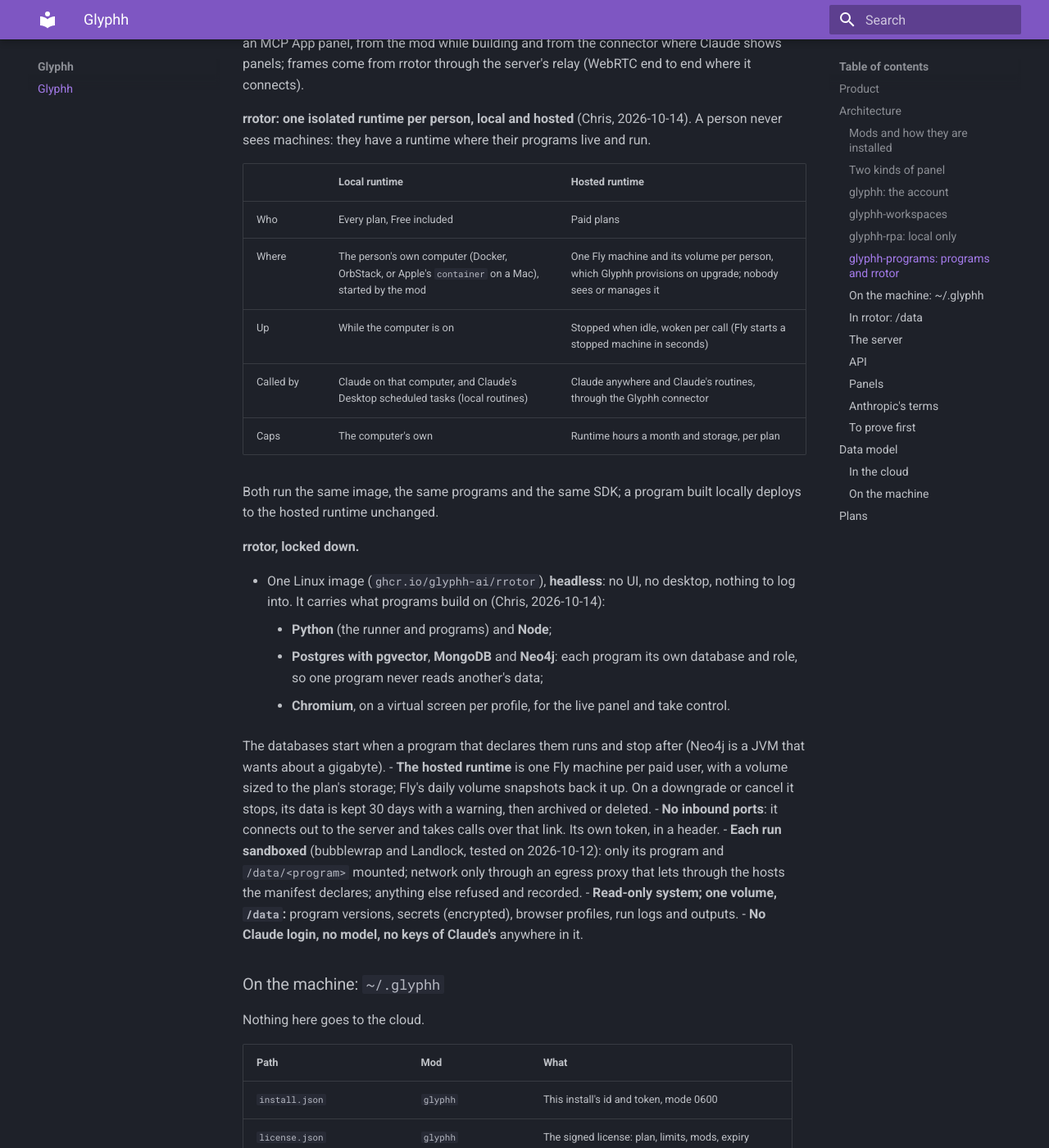
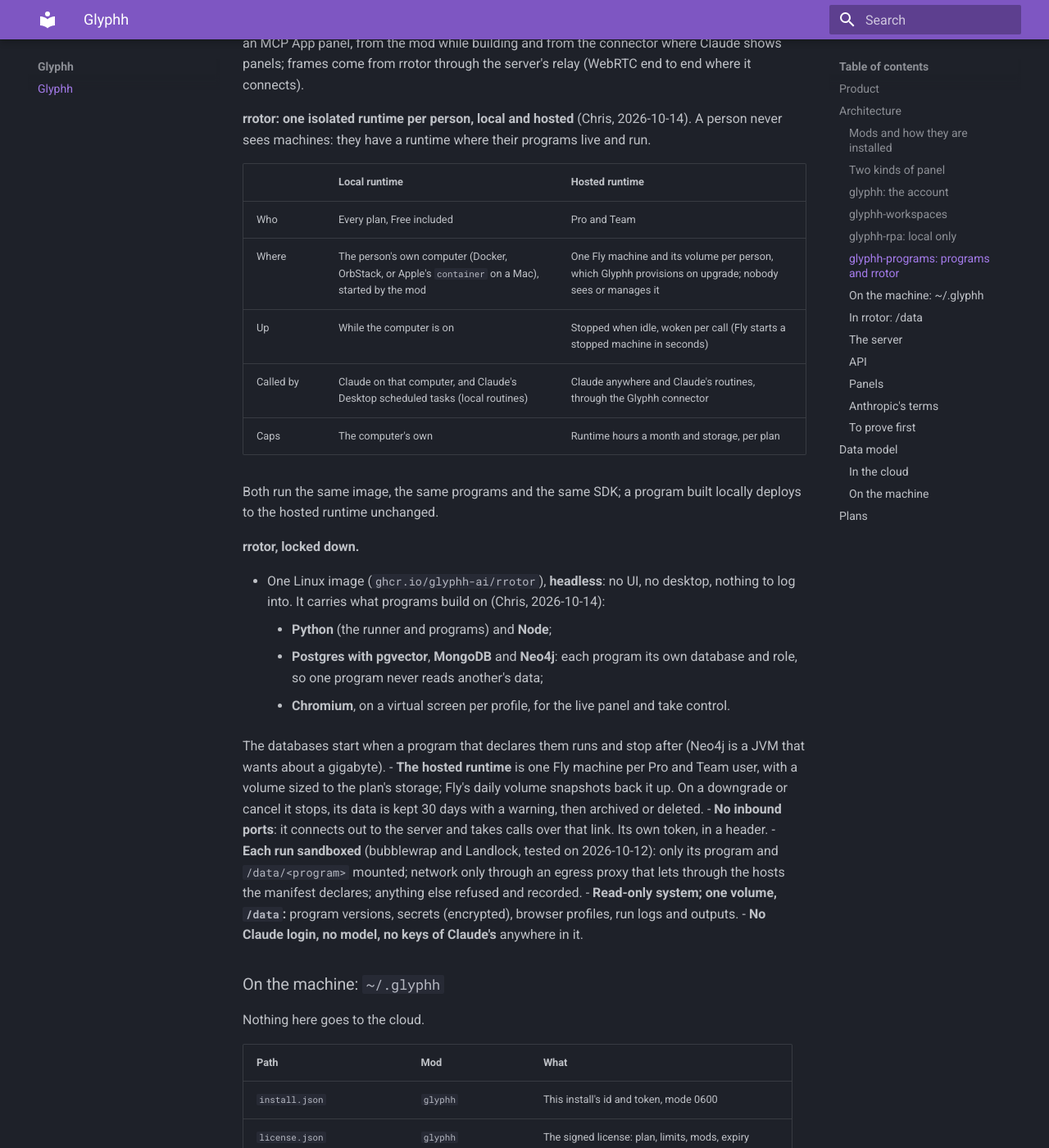
Before and after one commit to glyphh-ai/server, an MkDocs documentation site: the page built from docs/architecture.md, in a window 1280 px wide and 1400 px high, scrolled down 6042 px. Shown: the whole window at 82% size. Built offline with MkDocs 1.6.1 and Material for MkDocs 9.7.7, drawn with Linux system fonts in a browser that asks for light colours; some of the changed text lies outside the part shown.

Commit message:
Architecture: the hosted runtime only with Pro and Team (Chris, 2026-10-14)
Co-Authored-By: Claude Opus 5.5 <noreply@anthropic.com>

```diff
--- a/docs/architecture.md
+++ b/docs/architecture.md
@@ -11,7 +11,7 @@ The one doc for the relaunch (Chris, 2026-10-13 and 14): the [product](#product)
 | `glyphh` | The account: sign in, license, account, org, plan and billing panels. Every other mod depends on it | Claude | Every plan |
 | `glyphh-workspaces` | Workspaces: a layout grid of live web tabs plus the Claude session it runs (model, folder, permission mode, effort); switching workspaces switches all of it | The person's machine | Licensed; Free up to 2 workspaces |
 | `glyphh-rpa` | A browser for Claude apart from yours, on your machine: named profiles signed in only where you choose, tasks recorded once and run as tools, Claude watched live and stopped for your approval | The person's machine only | Licensed: Pro, Team |
-| `glyphh-programs` | Programs: deterministic Python jobs, built with Claude, run by **rrotor**, an isolated runtime, called by Claude and by Claude's routines | The local runtime on every plan; a hosted runtime on paid plans | Every plan: local. Paid: hosted, capped by hours and storage |
+| `glyphh-programs` | Programs: deterministic Python jobs, built with Claude, run by **rrotor**, an isolated runtime, called by Claude and by Claude's routines | The local runtime on every plan; a hosted runtime on Pro and Team | Every plan: local. Pro and Team: hosted, capped by hours and storage |
 
 - **Pro and Team include every mod**, and every mod as it ships. One mod sold on its own can come later without a redesign.
 - **Everything is in Claude.** Every screen is a panel Claude shows; there is no Glyphh app and no Glyphh web UI, only the device sign-in's page and Stripe's.
@@ -151,7 +151,7 @@ A routine can chain all of it in one run: read a connector, run a program, do so
 
 | | Local runtime | Hosted runtime |
 |---|---|---|
-| Who | Every plan, Free included | Paid plans |
+| Who | Every plan, Free included | Pro and Team |
 | Where | The person's own computer (Docker, OrbStack, or Apple's `container` on a Mac), started by the mod | One Fly machine and its volume per person, which Glyphh provisions on upgrade; nobody sees or manages it |
 | Up | While the computer is on | Stopped when idle, woken per call (Fly starts a stopped machine in seconds) |
 | Called by | Claude on that computer, and Claude's Desktop scheduled tasks (local routines) | Claude anywhere and Claude's routines, through the Glyphh connector |
@@ -167,7 +167,7 @@ Both run the same image, the same programs and the same SDK; a program built loc
     - **Chromium**, on a virtual screen per profile, for the live panel and take control.
 
   The databases start when a program that declares them runs and stop after (Neo4j is a JVM that wants about a gigabyte).
-- **The hosted runtime** is one Fly machine per paid user, with a volume sized to the plan's storage; Fly's daily volume snapshots back it up. On a downgrade or cancel it stops, its data is kept 30 days with a warning, then archived or deleted.
+- **The hosted runtime** is one Fly machine per Pro and Team user, with a volume sized to the plan's storage; Fly's daily volume snapshots back it up. On a downgrade or cancel it stops, its data is kept 30 days with a warning, then archived or deleted.
 - **No inbound ports**: it connects out to the server and takes calls over that link. Its own token, in a header.
 - **Each run sandboxed** (bubblewrap and Landlock, tested on 2026-10-12): only its program and `/data/<program>` mounted; network only through an egress proxy that lets through the hosts the manifest declares; anything else refused and recorded.
 - **Read-only system; one volume, `/data`:** program versions, secrets (encrypted), browser profiles, run logs and outputs.
@@ -208,7 +208,7 @@ The `glyphh-ai/server` repo: Python 3.13, FastAPI, Pydantic v2, SQLAlchemy 2 (as
 - **Programs:** the record of each program, its versions and deployments, and of each run (who called it, status, times), never its content.
 - **The Glyphh connector:** a remote MCP server (`/mcp`, Streamable HTTP) that Claude and routines call, signed in with OAuth (the person allows Claude once); its tools are `programs_list`, `call`, `continue`, `run_status` and the live panel.
 - **The relay:** rrotor's outbound link (a WebSocket, its own token); calls go down it, results and the live stream come back.
-- **Hosting:** provisions each paid user's runtime on Fly on upgrade, wakes it per call, stops it when idle, counts its hours and holds its storage to the plan.
+- **Hosting:** provisions each Pro and Team user's runtime on Fly on upgrade, wakes it per call, stops it when idle, counts its hours and holds its storage to the plan.
 - **Limits are enforced here:** members, installs, workspaces, runtime hours and storage.
 
 ### API
@@ -374,7 +374,7 @@ The tables already built (plans, orgs, users, identities, invites, installs, tok
 - **Plan versions never change their price or limits.** Changing either adds a version with its own Stripe price; an org stays on the version it subscribed to.
 - **Mods:** `all_mods` true includes every active mod, new ones too (Pro, Team); false, only the free ones. A mod once free stays free.
 - **A limit left empty is unlimited.** `runtime_hours` is the hosted runtime's running time each month; `storage_gb` its included storage. When the hours and any top-ups run out, calls are refused with `E_LIMIT`, unless auto top-up is on within the spend cap. Storage past what is included is billed per GB-month; the volume's size is the cap.
-- **One hosted runtime per paid user** (`rrotors`); a local runtime is not in the cloud's tables beyond its install.
+- **One hosted runtime per Pro and Team user** (`rrotors`); a local runtime is not in the cloud's tables beyond its install.
 - **One org per user;** people found by the provider's own id; installs and tokens hashed; tenant isolation by row-level security on the org.
 - **Programs:** the record only: name, repo, versions (commit, manifest, bundle), where each is deployed. The bundle is in object storage; secrets and data are in rrotor.
 - **Runs:** who called (`routine`, `claude`, `panel`, `test`), the status, the times and the seconds rrotor ran, for the log and the hours; never inputs, outputs or content.
```
Also changed, not shown: other parts of docs/architecture.md (+3 -3 lines).
